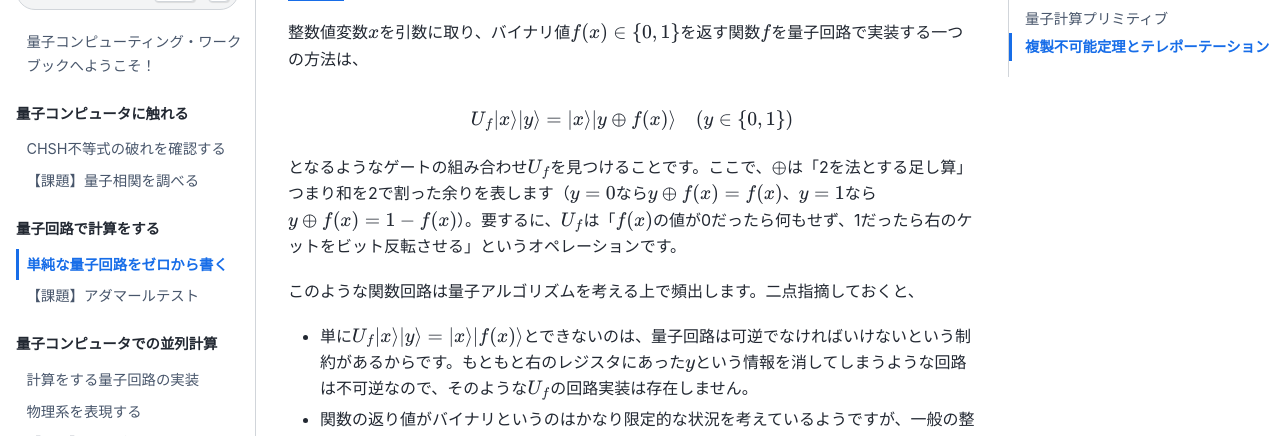
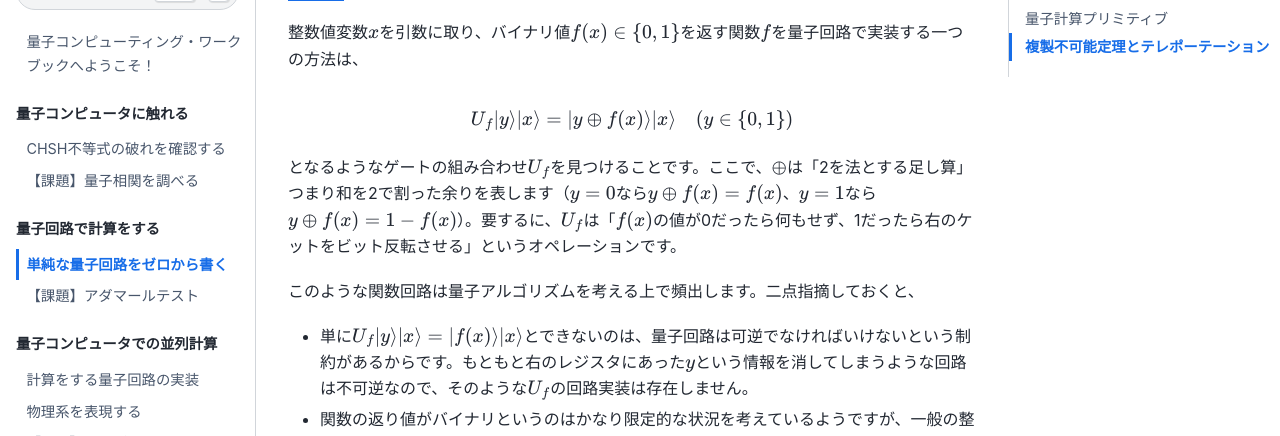
Before and after one commit to UTokyo-ICEPP/qc-workbook, a Jupyter Book: the page built from source/ja/circuit_from_scratch.md, in a window 1280 px wide and 900 px high, scrolled down 11309 px. Shown: the part 150-586 px from the top of the window. Built offline with Jupyter Book 1.0.4 settings and Sphinx 7.4.7 and the Sphinx Book theme 1.1.4, drawn with Linux system fonts in a browser that asks for light colours.

Commit message:
another minor fix

```diff
--- a/source/ja/circuit_from_scratch.md
+++ b/source/ja/circuit_from_scratch.md
@@ -628,13 +628,13 @@ Math(r' \\ '.join(lines))
 整数値変数$x$を引数に取り、バイナリ値$f(x) \in \{0, 1\}$を返す関数$f$を量子回路で実装する一つの方法は、
 
 $$
-U_{f}\ket{x}\ket{y} = \ket{x}\ket{y \oplus f(x)} \quad (y \in \{0, 1\})
+U_{f}\ket{y}\ket{x} = \ket{y \oplus f(x)}\ket{x} \quad (y \in \{0, 1\})
 $$
 
 となるようなゲートの組み合わせ$U_{f}$を見つけることです。ここで、$\oplus$は「2を法とする足し算」つまり和を2で割った余りを表します（$y=0$なら$y \oplus f(x) = f(x)$、$y=1$なら$y \oplus f(x) = 1 - f(x)$）。要するに、$U_{f}$は「$f(x)$の値が0だったら何もせず、1だったら右のケットをビット反転させる」というオペレーションです。
 
 このような関数回路は量子アルゴリズムを考える上で頻出します。二点指摘しておくと、
-- 単に$U_{f}\ket{x}\ket{y} = \ket{x}\ket{f(x)}$とできないのは、量子回路は可逆でなければいけないという制約があるからです。もともと右のレジスタにあった$y$という情報を消してしまうような回路は不可逆なので、そのような$U_{f}$の回路実装は存在しません。
+- 単に$U_{f}\ket{y}\ket{x} = \ket{f(x)}\ket{x}$とできないのは、量子回路は可逆でなければいけないという制約があるからです。もともと右のレジスタにあった$y$という情報を消してしまうような回路は不可逆なので、そのような$U_{f}$の回路実装は存在しません。
 - 関数の返り値がバイナリというのはかなり限定的な状況を考えているようですが、一般の整数値関数も単に「1の位を返す関数$f_0$」「2の位を返す関数$f_1$」...と重ねていくだけで表現できます。
 
 さて、このような$U_f$を実装する時も、やはり鍵となるのは制御ゲートです。例えば、実際に4ビット整数値関数に拡張した$f=f_3 f_2 f_1 f_0$を$x \in \{0, \dots, 7\}$を15から引く関数としたとき、それに対応する回路は
```
